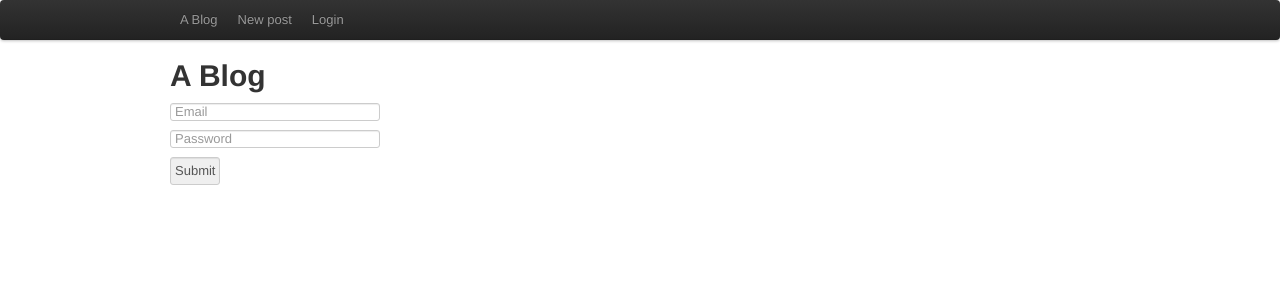
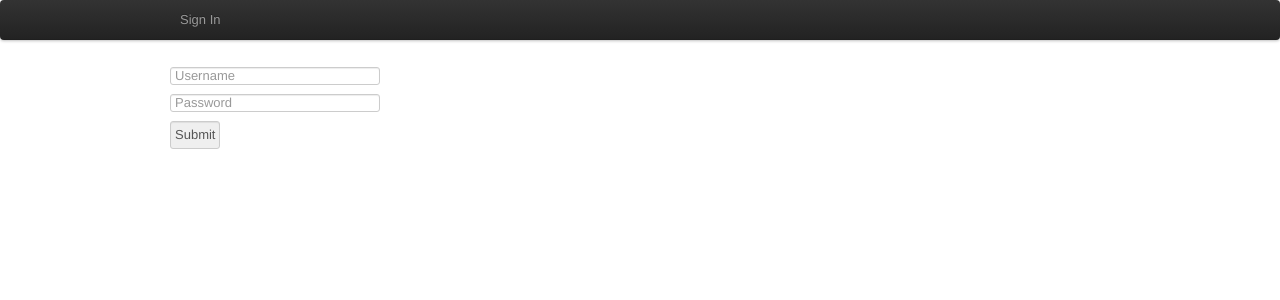
Before and after one commit to avastjohn/HB_Project, a Flask app: template templates/login.html in a window 1280 px wide. Shown: the top 300 px of the page. Run offline with Flask 2, Linux system fonts and the light colour scheme; the template is opened without the code that fills it, so the values that code supplies are empty; some libraries are stand-ins or nearby versions.

Commit message:
Trying to create login ability

```diff
--- /dev/null
+++ b/app.py
@@ -0,0 +1,77 @@
+from flask import Flask, render_template, redirect, request, g, session, url_for, flash
+from model import User, Level
+from flask.ext.login import LoginManager, login_required, login_user, current_user
+from flaskext.markdown import Markdown
+import config
+import forms
+import model
+
+app = Flask(__name__)
+app.config.from_object(config)
+
+# Stuff to make login easier
+login_manager = LoginManager()
+login_manager.init_app(app)
+login_manager.login_view = "login"
+
+@login_manager.user_loader
+def load_user(user_id):
+    return User.query.get(user_id)
+
+# End login stuff
+
+# Adding markdown capability to the app
+Markdown(app)
+
+@app.route("/")
+def index():
+    return render_template("index.html")
+
+
+@app.route("/game")
+@login_required
+def load_current_game():
+    return render_template("canvas.html")
+
+@app.route("/post/new", methods=["POST"])
+@login_required
+def create_post():
+    form = forms.NewPostForm(request.form)
+    if not form.validate():
+        flash("Error, all fields are required")
+        return render_template("new_post.html")
+
+    post = Post(title=form.title.data, body=form.body.data)
+    current_user.posts.append(post)
+
+    model.session.commit()
+    model.session.refresh(post)
+
+    return redirect(url_for("view_post", id=post.id))
+
+@app.route("/login")
+def login():
+    return render_template("login.html")
+
+@app.route("/login", methods=["POST"])
+def authenticate():
+    form = forms.LoginForm(request.form)
+    if not form.validate():
+        flash("Incorrect username or password")
+        return render_template("login.html")
+
+    email = form.email.data
+    password = form.password.data
+
+    user = User.query.filter_by(email=email).first()
+
+    if not user or not user.authenticate(password):
+        flash("Incorrect username or password")
+        return render_template("login.html")
+
+    login_user(user)
+    return redirect(request.args.get("next", url_for("index")))
+
+
+if __name__ == "__main__":
+    app.run(debug=True)
--- a/forms.py
+++ b/forms.py
@@ -1,7 +1,7 @@
 from wtforms import Form, TextField, TextAreaField, PasswordField, validators
 
 class LoginForm(Form):
-    email = TextField("Email", [validators.Required(), validators.Email()])
+    username = TextField("username", [validators.Required()])
     password = PasswordField("Password", [validators.Required()])
 
 """
--- a/static/js/canvas.js
+++ b/static/js/canvas.js
@@ -276,6 +276,7 @@ $(function() {
 
     $(".arrow").draggable({ snap: ".ui-widget-header", snapMode: "inner", revert: "invalid" });
     currentBoard.drawBoard();
+    $("#arrows").droppable();
     mrSnuffles.drawPet([mrSnuffles.currentPos.x, mrSnuffles.currentPos.y]);
     mrSnuffles.drawTreat([mrSnuffles.treatPos.x, mrSnuffles.treatPos.y]);
     message.innerHTML = "<h3> Help " + mrSnuffles.petname + " get to the " + mrSnuffles.treat + "!</h3>";
--- a/templates/base.html
+++ b/templates/base.html
@@ -1,29 +1,21 @@
 <html>
     <head>
         <title>Fun Fun</title>
-        <link rel="stylesheet" href="/static/css/bootstrap.min.css">
-        <script type="text/javascript" src="/static/js/bootstrap.js"></script>
-        <script type="text/javascript" src="/static/js/jquery-2.0.3.min.js"></script>
+        <link rel="stylesheet" href="../static/css/bootstrap.min.css">
+        <script type="text/javascript" src="../static/js/bootstrap.js"></script>
+        <script type="text/javascript" src="../static/js/jquery-2.0.3.min.js"></script>
     </head>
     <body>
         <div class="navbar">
             <div class="navbar-inner">
                 <div class="container">
                     <ul class="nav">
-                        <li><a href="{{url_for("index")}}">A Blog</a></li>
-                        <li><a href="{{url_for("new_post")}}">New post</a></li>
-                        <li><a href="{{url_for("login")}}">Login</a></li>
+                        <li><a href="{{url_for("index")}}">Sign In</a></li>
                     </ul>
                 </div>
             </div>
         </div>
         <div class="container">
-            <h1>A Blog</h1>
-            <ul>
-            {% for message in get_flashed_messages() %}
-            <li>{{message}}</li>
-            {% endfor %}
-            </ul>
             <p>
             {% block body %}
             {% endblock %}
--- a/templates/canvas.html
+++ b/templates/canvas.html
@@ -7,6 +7,7 @@
 </head>
     <body>
         <div id="canvasContainer">
+
             <div id="message">
             </div>
             <canvas id= "myCanvas" width="500" height="500"></canvas>
@@ -28,9 +29,11 @@
                 <img src="http://i.imgur.com/6IyQk2a.png" class="ui-widget-content arrow right"></img>
                 <img src="http://i.imgur.com/PZAl1GC.png" class="ui-widget-content arrow left"></img>
             </div>
-            <form>
+            <form action="/run">
                 <input type="submit" class="go button" value="go">
+            </form>
                 <br>
+            <form action="/savedata">
                 <input type="submit" class="save button" value="save">
             </form>
         </div>
--- a/templates/login.html
+++ b/templates/login.html
@@ -1,7 +1,7 @@
 {% extends "base.html" %}
 {% block body %}
 <form method="post">
-    <input type="text" name="email" placeholder="Email"><br>
+    <input type="text" name="username" placeholder="Username"><br>
     <input type="password" name="password" placeholder="Password"><br>
     <input type="submit">
 </form>
--- /dev/null
+++ b/templates/temp.html
@@ -0,0 +1 @@
+<html><body><h1>Temporary Placeholder</h1></body></html>
--- a/views.py
+++ b/views.py
@@ -5,7 +5,6 @@ from flaskext.markdown import Markdown
 import config
 import forms
 import model
-
 
 app = Flask(__name__)
 app.config.from_object(config)
@@ -15,69 +14,61 @@ login_manager = LoginManager()
 login_manager.init_app(app)
 login_manager.login_view = "login"
 
-@login_manager.user_loader
-def load_user(user_id):
-    return User.query.get(user_id)
-
-# End login stuff
-
-# Adding markdown capability to the app
-Markdown(app)
-
 @app.route("/")
 def index():
-    levels = Level.query.all()
-    return render_template("index.html", levels=levels)
-"""
-@app.route("/post/<int:id>")
-def view_post(id):
-    post = Post.query.get(id)
-    return render_template("post.html", post=post)
-
-@app.route("/post/new")
-@login_required
-def new_post():
-    return render_template("new_post.html")
-
-@app.route("/post/new", methods=["POST"])
-@login_required
-def create_post():
-    form = forms.NewPostForm(request.form)
-    if not form.validate():
-        flash("Error, all fields are required")
-        return render_template("new_post.html")
-
-    post = Post(title=form.title.data, body=form.body.data)
-    current_user.posts.append(post)
-
-    model.session.commit()
-    model.session.refresh(post)
-
-    return redirect(url_for("view_post", id=post.id))
-
-@app.route("/login")
-def login():
-    return render_template("login.html")
+    return render_template("index.html")
 
 @app.route("/login", methods=["POST"])
 def authenticate():
     form = forms.LoginForm(request.form)
+    error = None
+    print str(form)
     if not form.validate():
-        flash("Incorrect username or password")
-        return render_template("login.html")
+        return render_template("index.html", error="Invalid username or password")
 
-    email = form.email.data
+    username = form.username.data
     password = form.password.data
 
-    user = User.query.filter_by(email=email).first()
-
+    user = User.query.filter_by(username=username).first()
     if not user or not user.authenticate(password):
-        flash("Incorrect username or password")
-        return render_template("login.html")
+        return render_template("index.html", error="Incorrect username or password")
 
     login_user(user)
-    return redirect(request.args.get("next", url_for("index")))
+    return redirect(url_for("canvas"))
 
-"""
+@login_manager.user_loader
+def load_user(user_id):
+    return User.query.get(user_id)
+# End login stuff
+
+
+@app.route("/canvas")
+@login_required
+def canvas():
+    return render_template("canvas.html")
+
+@app.route("/run")
+def run():
+    pass
+
+# @app.route("/post/new", methods=["POST"])
+# @login_required
+# def create_post():
+#     form = forms.NewPostForm(request.form)
+#     if not form.validate():
+#         flash("Error, all fields are required")
+#         return render_template("new_post.html")
+
+#     post = Post(title=form.title.data, body=form.body.data)
+#     current_user.posts.append(post)
+
+#     model.session.commit()
+#     model.session.refresh(post)
+
+#     return redirect(url_for("view_post", id=post.id))
+
+
+
+
 if __name__ == "__main__":
     app.run(debug=True)
```
Also changed, not shown: templates/index.html (+23 -10 lines), gamedata.db, 2 other files.
